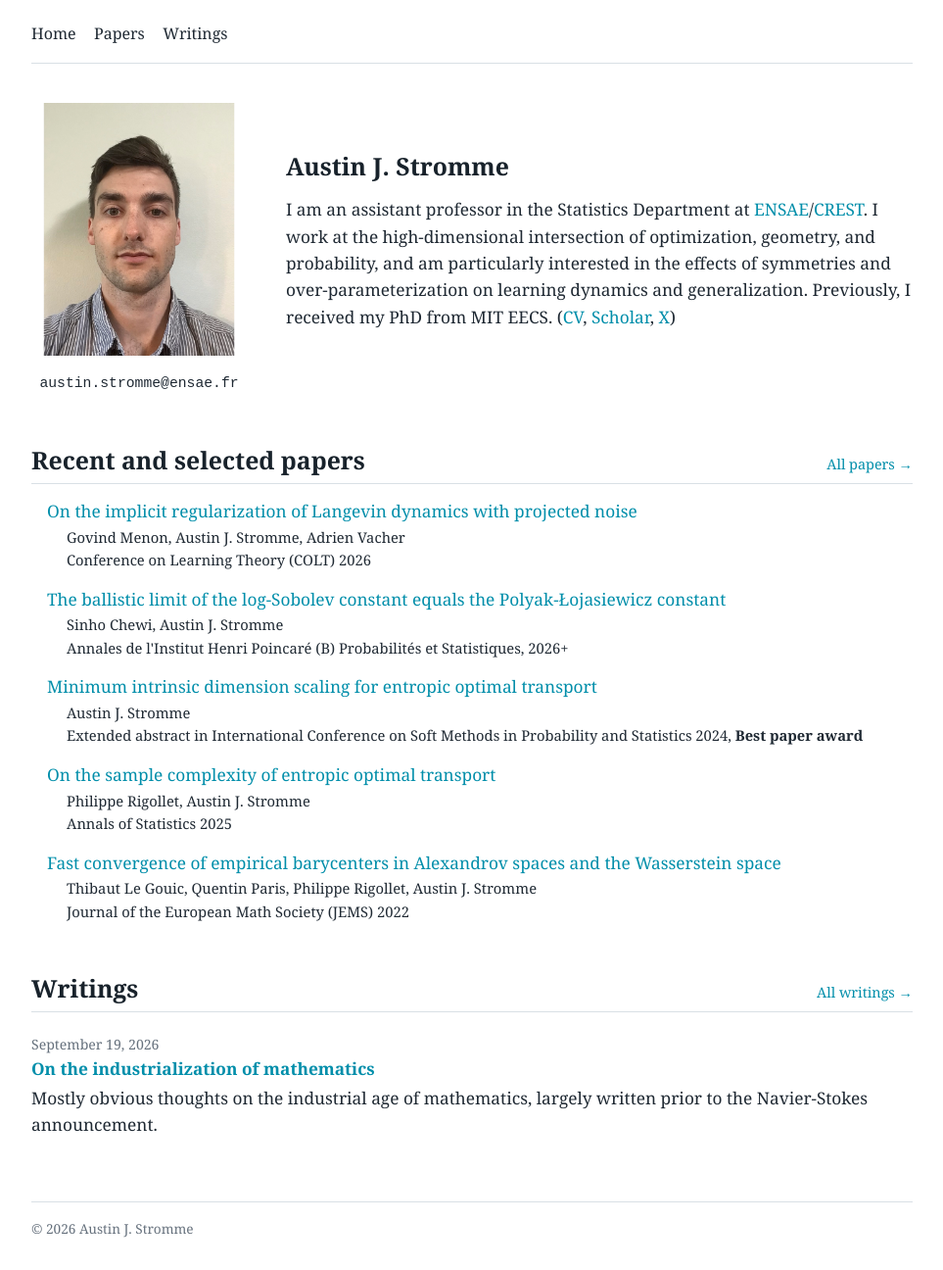
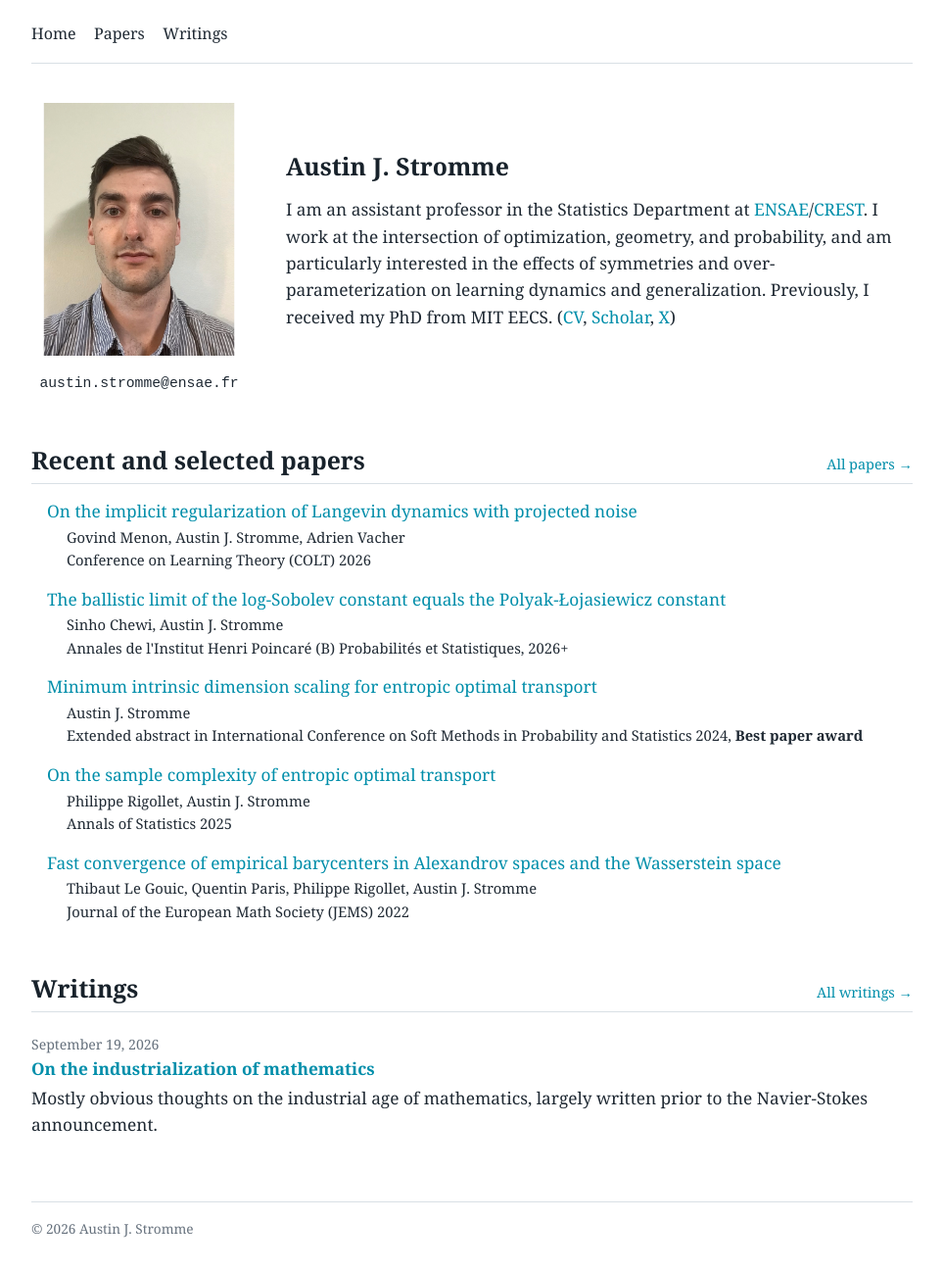
Before and after one commit to austinjstromme/austinjstromme.github.io, a Jekyll site: the page built from index.html, in a window 1280 px wide. Shown: the whole page at 98% size, without its empty margins (158-1121 px from the left). Built offline with Jekyll 4.4.1, drawn with Linux system fonts in a browser that asks for light colours.

Commit message:
Shortened bio para

```diff
--- a/index.html
+++ b/index.html
@@ -15,7 +15,7 @@ description: "Austin J. Stromme — research in statistics, optimization, geomet
     <p>
       I am an assistant professor in the Statistics Department at
       <a href="https://www.ensae.fr/">ENSAE</a>/<a href="https://crest.science/">CREST</a>.
-      I work at the high-dimensional intersection of optimization, geometry, and probability,
+      I work at the intersection of optimization, geometry, and probability,
       and am particularly interested in the effects of symmetries and over-parameterization
       on learning dynamics and generalization. Previously,
       I received my PhD from MIT EECS. (<a href="{{ '/cv_avril_2026.pdf' | relative_url }}">CV</a>,
```
